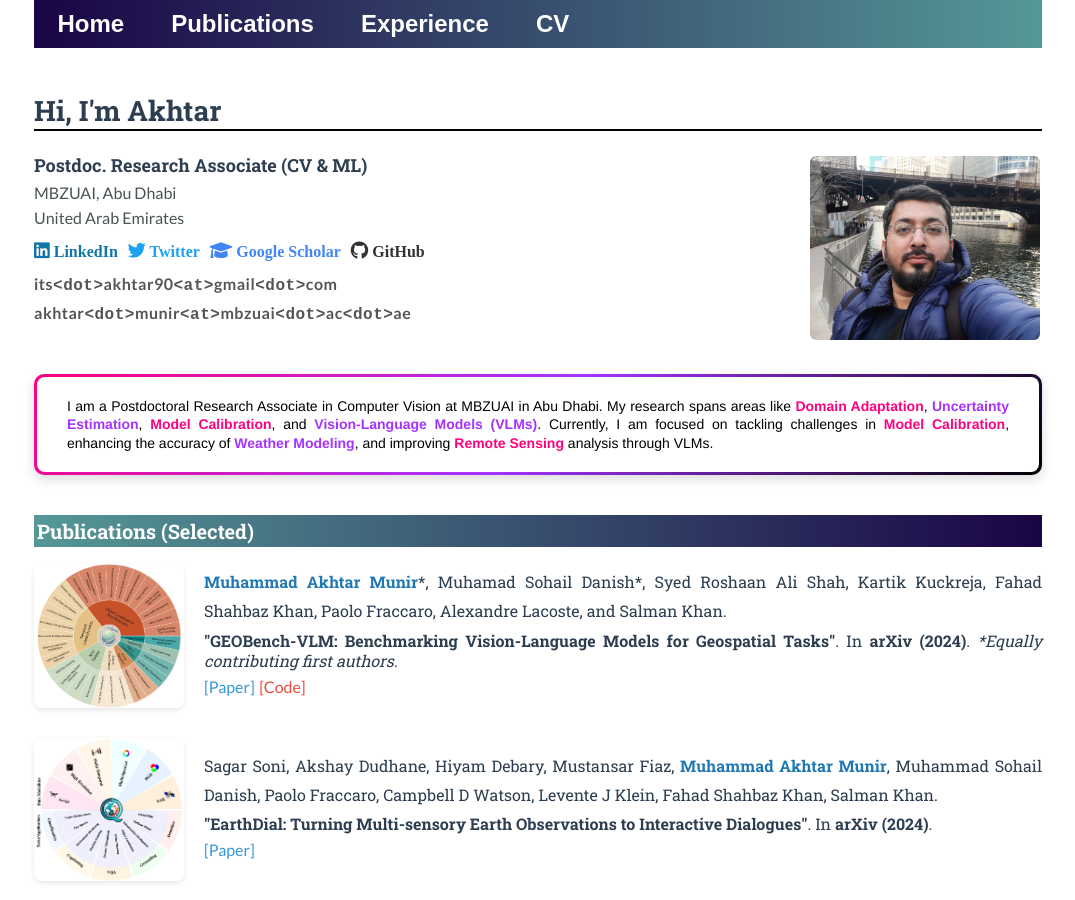
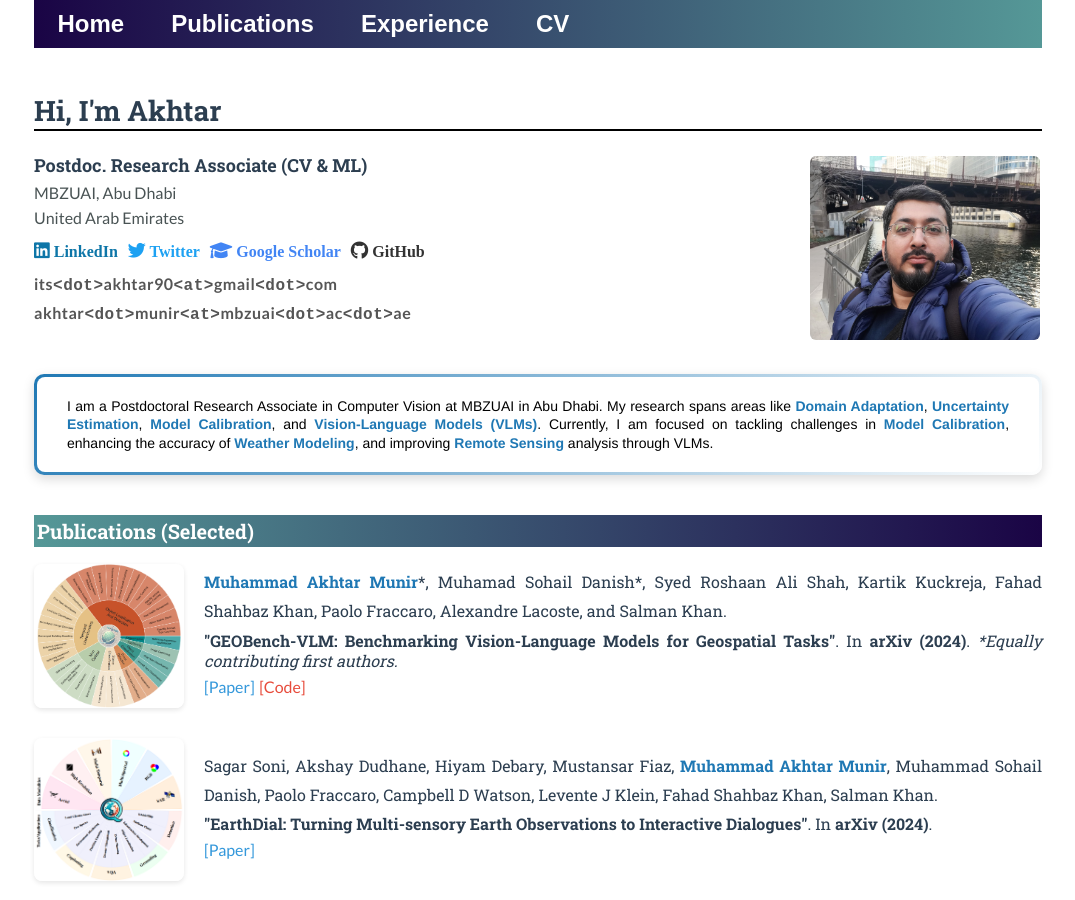
Before and after one commit to akhtarvision/akhtarvision.github.io, a Jekyll site: the page built from index.html, in a window 1280 px wide and 900 px high. Shown: the whole window, without its empty margins (102-1177 px from the left). Built offline with Jekyll 4.4.1, drawn with Linux system fonts in a browser that asks for light colours.

Commit message:
Update index.html

```diff
--- a/index.html
+++ b/index.html
@@ -48,18 +48,18 @@ title: Akhtar, CV & ML
     </div>
 
     <!-- Bio Section -->
-    <div style="background: linear-gradient(135deg, #ff007f, #a533ff, #000000); padding: 3px; border-radius: 10px; margin-top: 30px; box-shadow: 0 4px 12px rgba(0, 0, 0, 0.15);">
+    <div style="background: linear-gradient(135deg, #1f78b4, #ffffff); padding: 3px; border-radius: 10px; margin-top: 30px; box-shadow: 0 4px 12px rgba(0, 0, 0, 0.15);">
     <div style="background-color: #ffffff; padding: 20px 30px; border-radius: 8px; font-family: 'Lato', sans-serif; font-size: 14px; line-height: 1.6; color: #2c3e50;">
         <p style="margin: 0;">
             I am a Postdoctoral Research Associate in Computer Vision at MBZUAI in Abu Dhabi. My research spans areas like
-            <strong style="color: #ff007f;">Domain Adaptation</strong>,
-            <strong style="color: #a533ff;">Uncertainty Estimation</strong>,
-            <strong style="color: #ff007f;">Model Calibration</strong>,
-            and <strong style="color: #a533ff;">Vision-Language Models (VLMs)</strong>.
+            <strong style="color: #1f78b4;">Domain Adaptation</strong>,
+            <strong style="color: #1f78b4;">Uncertainty Estimation</strong>,
+            <strong style="color: #1f78b4;">Model Calibration</strong>,
+            and <strong style="color: #1f78b4;">Vision-Language Models (VLMs)</strong>.
             Currently, I am focused on tackling challenges in
-            <strong style="color: #ff007f;">Model Calibration</strong>,
-            enhancing the accuracy of <strong style="color: #a533ff;">Weather Modeling</strong>,
-            and improving <strong style="color: #ff007f;">Remote Sensing</strong> analysis through VLMs.
+            <strong style="color: #1f78b4;">Model Calibration</strong>,
+            enhancing the accuracy of <strong style="color: #1f78b4;">Weather Modeling</strong>,
+            and improving <strong style="color: #1f78b4;">Remote Sensing</strong> analysis through VLMs.
         </p>
     </div>
 </div>
```
